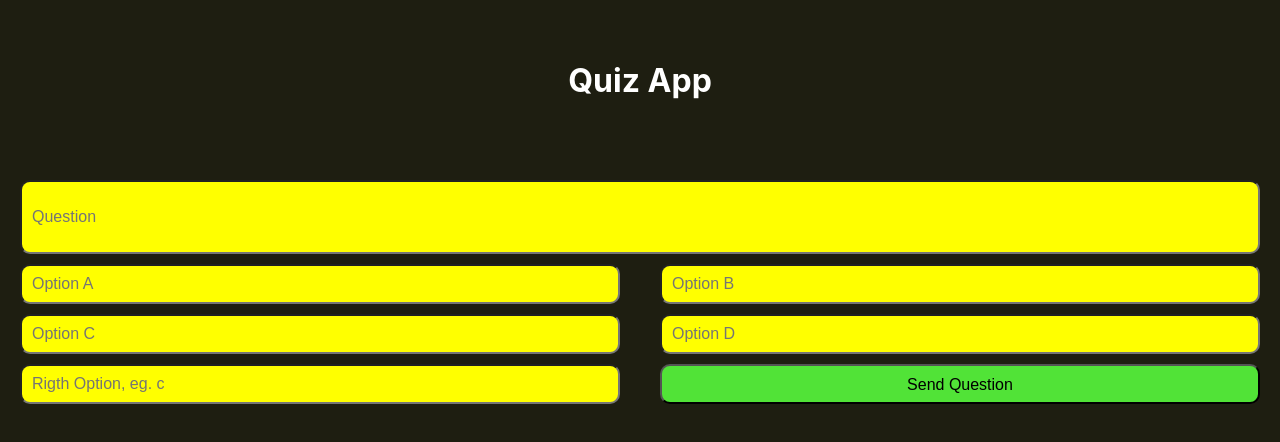
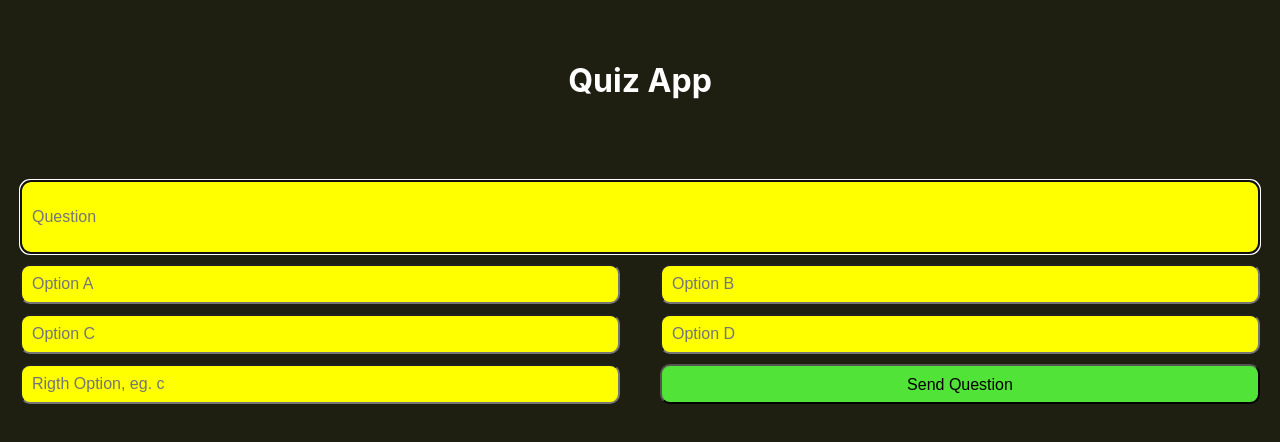
Before and after one commit to EusebioSimango/quiz-app, a React (Vite) app: page /question/add in a window 1280 px wide. Shown: the top 442 px of the page. Built offline with nearby package versions, Linux system fonts and the light colour scheme.

Commit message:
Update Questions.tsx

```diff
--- a/src/components/Questions.tsx
+++ b/src/components/Questions.tsx
@@ -44,7 +44,7 @@ const Questions: React.FC = () => {
 	return (
 		<div>
 			<form onSubmit={handleSubmit}>
-				<input id="inputQuestion" placeholder="Question" autofocus value={question} onChange={e => setQuestion(e.target.value)}/>
+				<input id="inputQuestion" placeholder="Question" autoFocus value={question} onChange={e => setQuestion(e.target.value)}/>
 				<div className="optionsContainer">
 					<input placeholder="Option A" value={optionA} onChange={e => setOptionA(e.target.value)}/>
 					<input placeholder="Option B" value={optionB} onChange={e => setOptionB(e.target.value)}/>
```
